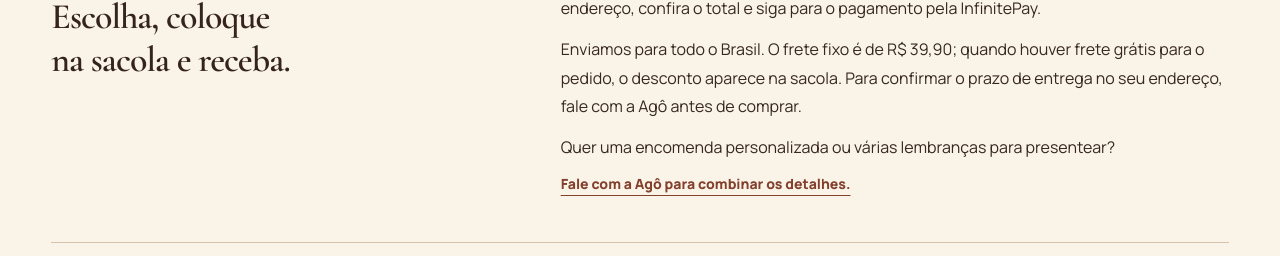
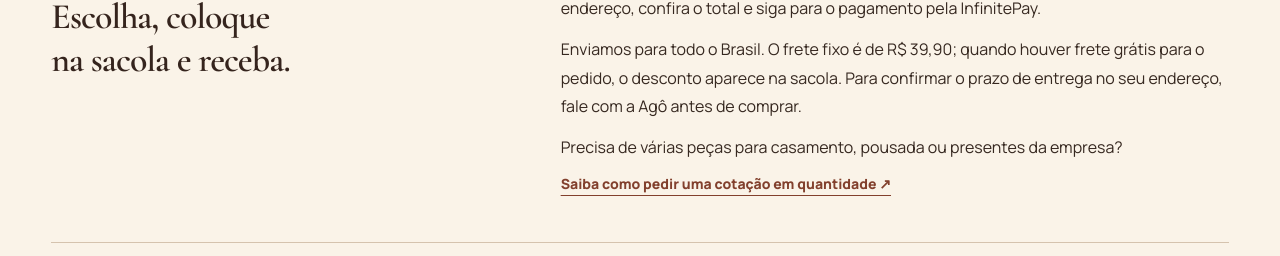
Before and after one commit to agotrancoso-create/agotrancoso-loja, a Next.js app: page /lembrancas-de-trancoso in a window 1280 px wide. Shown: the part 2098-2354 px from the top of the page. Built offline with nearby package versions, Linux system fonts and the light colour scheme; no server answers.

Commit message:
feat(growth): link souvenir collection to bulk quote page

```diff
--- a/app/lembrancas-de-trancoso/page.tsx
+++ b/app/lembrancas-de-trancoso/page.tsx
@@ -32,7 +32,7 @@ export default function LembrancasPage() {
     <header className="catalog-intro commerce-catalog-intro"><div><p className="eyebrow">Para presentear e guardar</p><h1>Lembranças de Trancoso em cerâmica.</h1></div><p>O Quadrado, a igrejinha, as casinhas coloridas. Escolha um presente que leve um pouco de Trancoso para o dia a dia.{startingPrice !== null ? ` Peças nesta seleção a partir de ${brl(startingPrice)}.` : ''}</p></header>
     <div className="product-grid catalog-grid commerce-first-grid" aria-label="Presentes e souvenirs de Trancoso">{products.map((product, index) => <ProductCard key={product.id} product={product} priority={index < 2} listName="Lembranças de Trancoso" />)}</div>
     <section className="catalog-buying-answer catalog-buying-answer-after-products" aria-labelledby="escolher-lembranca"><div><p className="eyebrow">Uma escolha com significado</p><h2 id="escolher-lembranca">Qual lembrança de Trancoso escolher?</h2></div><div className="catalog-buying-answer-copy"><p>O ímã e o colar da igrejinha são opções pequenas para presentear. Para a decoração, as igrejinhas P e M levam a fachada da Igreja de São João Batista para prateleiras e aparadores.</p><p>A miniatura do Quadrado reúne as casinhas e a igreja em uma composição que pode ser pendurada ou apoiada. Quem prefere uma peça de luz pode conhecer a Igrejinha Luminária. Veja as fotos e as informações disponíveis na página de cada peça antes de escolher. Se precisar de alguma medida que não estiver informada, fale com a gente.</p><Link href="/igrejinha-de-trancoso" className="text-link">Comparar as igrejinhas de Trancoso ↗</Link></div></section>
-    <section className="catalog-buying-answer" aria-labelledby="comprar-lembranca"><div><p className="eyebrow">Compra online</p><h2 id="comprar-lembranca">Escolha, coloque na sacola e receba.</h2></div><div className="catalog-buying-answer-copy"><p>Abra a peça, escolha a quantidade e adicione à sacola. Na finalização, informe seus dados e endereço, confira o total e siga para o pagamento pela InfinitePay.</p><p>Enviamos para todo o Brasil. O frete fixo é de {brl(FIXED_SHIPPING_PRICE)}; quando houver frete grátis para o pedido, o desconto aparece na sacola. Para confirmar o prazo de entrega no seu endereço, fale com a Agô antes de comprar.</p><p>Quer uma encomenda personalizada ou várias lembranças para presentear? <Link href="/contato" className="text-link">Fale com a Agô para combinar os detalhes.</Link></p></div></section>
+    <section className="catalog-buying-answer" aria-labelledby="comprar-lembranca"><div><p className="eyebrow">Compra online</p><h2 id="comprar-lembranca">Escolha, coloque na sacola e receba.</h2></div><div className="catalog-buying-answer-copy"><p>Abra a peça, escolha a quantidade e adicione à sacola. Na finalização, informe seus dados e endereço, confira o total e siga para o pagamento pela InfinitePay.</p><p>Enviamos para todo o Brasil. O frete fixo é de {brl(FIXED_SHIPPING_PRICE)}; quando houver frete grátis para o pedido, o desconto aparece na sacola. Para confirmar o prazo de entrega no seu endereço, fale com a Agô antes de comprar.</p><p>Precisa de várias peças para casamento, pousada ou presentes da empresa? <Link href="/pedidos-em-quantidade" className="text-link">Saiba como pedir uma cotação em quantidade ↗</Link></p></div></section>
     <section className="catalog-buying-answer" aria-labelledby="onde-lembranca"><div><p className="eyebrow">No Quadrado de Trancoso</p><h2 id="onde-lembranca">Onde comprar lembranças em Trancoso?</h2></div><div className="catalog-buying-answer-copy"><p>Você encontra a Agô no Quadrado de Trancoso, em Porto Seguro, Bahia. Pode ver as peças na nossa banca durante a viagem ou comprar pelo site depois de voltar para casa.</p><div className="home-hero-actions"><Link href="/contato" className="text-link">Como chegar à Agô ↗</Link><Link href="/artesanato-em-trancoso" className="text-link">Conhecer o artesanato em cerâmica ↗</Link></div></div></section>
   </div></div>;
 }
```
